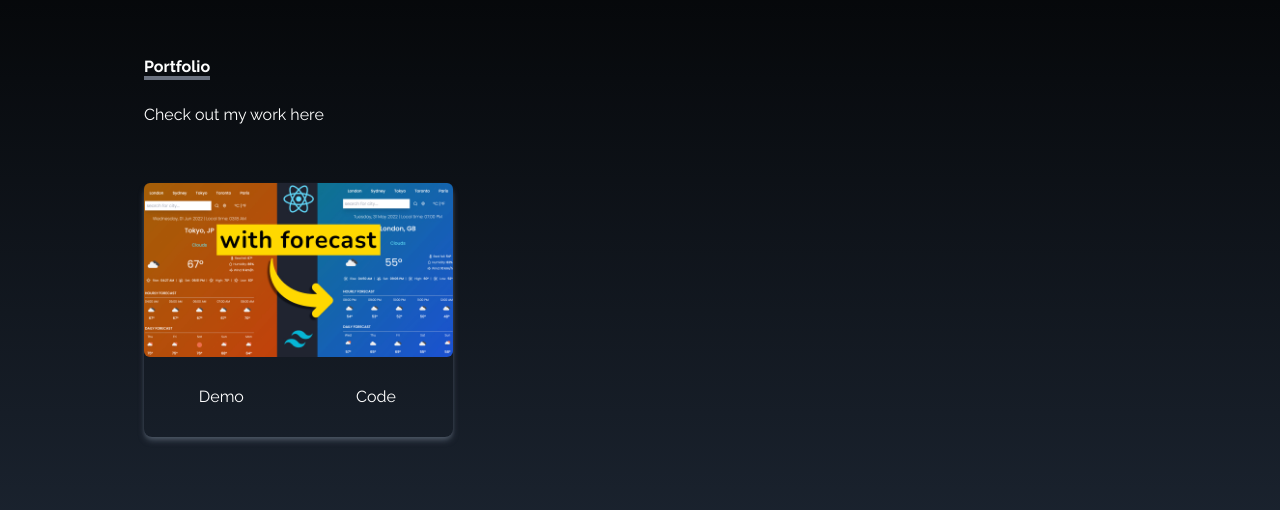
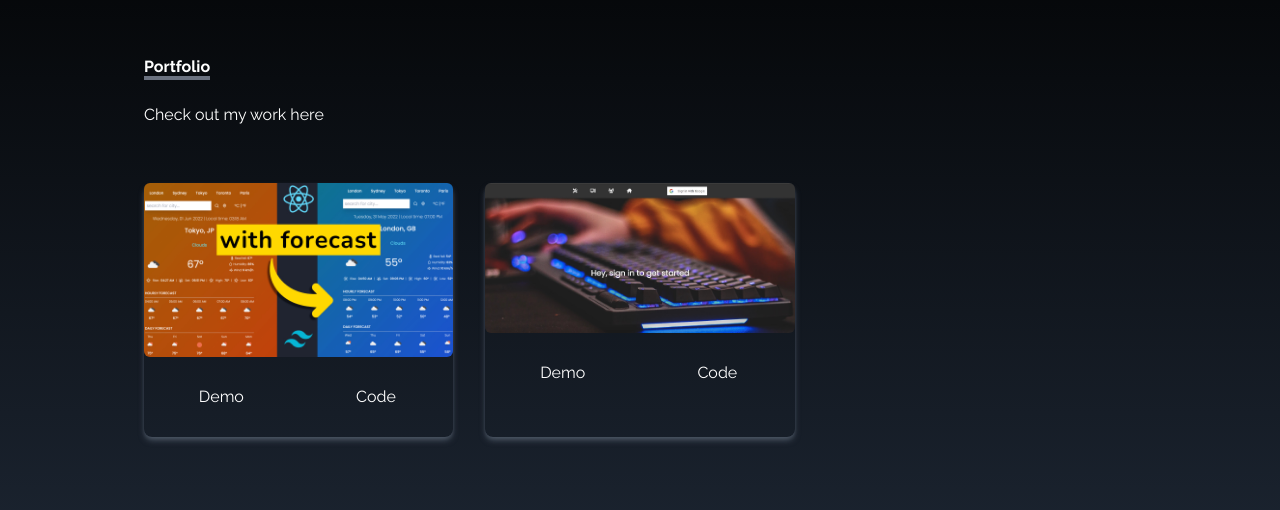
Before and after one commit to jonesdy99/MainPortfolio, a React (Create React App) app: page / in a window 1280 px wide. Shown: the part 1754-2264 px from the top of the page. Built offline with nearby package versions, Linux system fonts and the light colour scheme.

Commit message:
fix portfolio section layout

```diff
--- a/src/components/Portfolio.jsx
+++ b/src/components/Portfolio.jsx
@@ -1,7 +1,20 @@
 import React from 'react'
 import reactWeather from '../assets/portfolio/reactWeather.jpg'
+import ReadMe from '../assets/portfolio/ReadMe.jpg'
 
 const Portfolio = () => {
+
+  const portfolios = [
+    {
+      id: 1,
+      src: reactWeather
+    },
+    {
+      id: 2,
+      src: ReadMe
+    },
+  ]
+
   return (
     <div name='portfolio' className='bg-gradient-to-b from-black to-gray-800 w-full text-white md:h-screen'>
       <div className='max-w-screen-lg p-4 mx-auto flex flex-col justify-center w-full h-full'>
@@ -9,14 +22,17 @@ const Portfolio = () => {
           <p className='txt-4xl font-bold inline border-b-4 border-gray-500'>Portfolio</p>
           <p className='py-6'>Check out my work here</p>
         </div>
+
         <div className='grid sm:grid-cols-2 md:grid-cols-3 gap-8 px-12 sm:px-0'>
-          <div className='shadow-md shadow-gray-600 rounded-lg'>
-            <img src={reactWeather} alt="" className='rounded-md duration-200 hover:scale-105' />
+          {portfolios.map(({id,src}) => (
+          <div key={id} className='shadow-md shadow-gray-600 rounded-lg'>
+            <img src={src} alt="" className='rounded-md duration-200 hover:scale-105' />
             <div className='flex items-center justify-center'>
               <button className='w-1/2 px-6 py-3 m-4 duration-200 hover:scale-105'>Demo</button>
               <button className='w-1/2 px-6 py-3 m-4 duration-200 hover:scale-105'>Code</button>
             </div>
           </div>
+            ))}
         </div>
       </div>
     </div>
```
Also changed, not shown: src/assets/portfolio/ReadMe.jpg (added).
